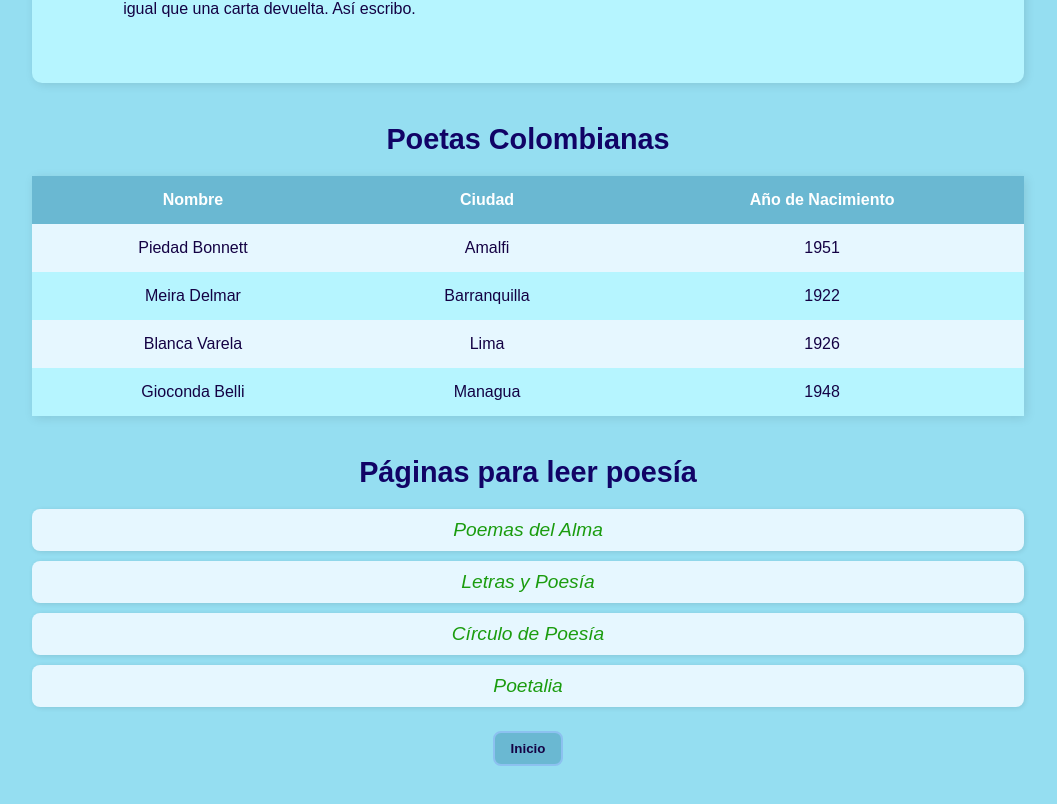
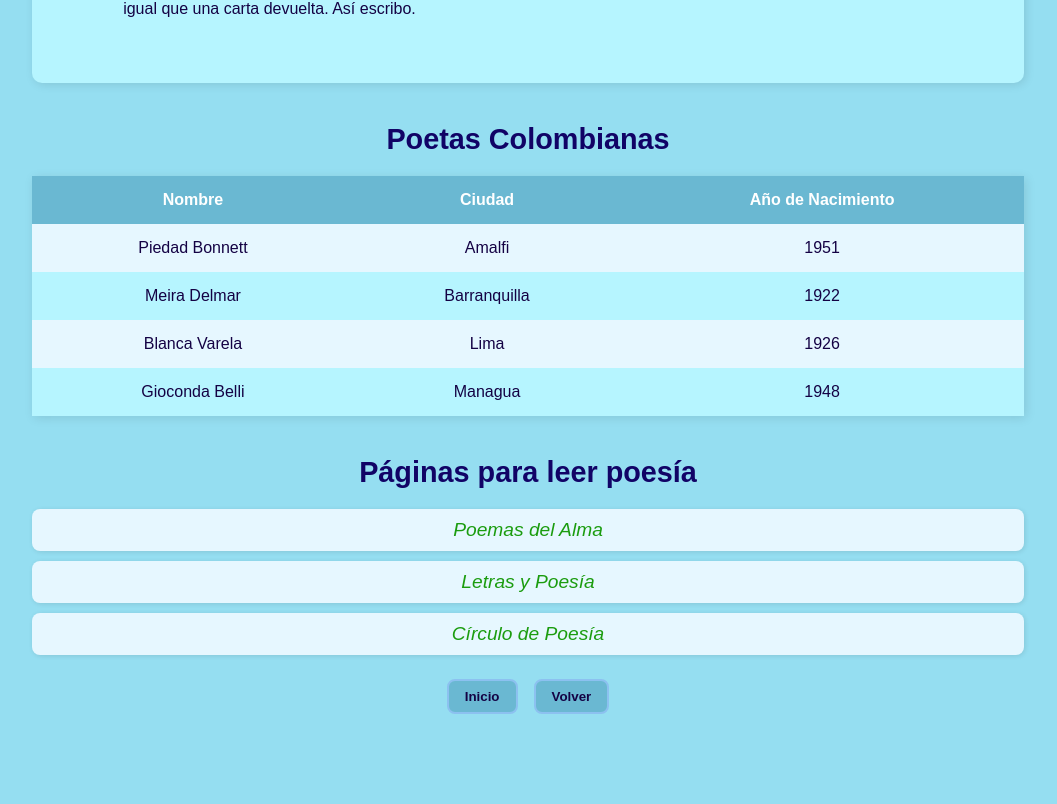
Before and after one commit to conyivo/FrontendUXCurso, a plain HTML site: page Ejercicio7.html in a window 1280 px wide. Shown: the part 4620-5424 px from the top of the page, without its empty margins (112-1169 px from the left). After the commit the page ends 5378 px from the top, so only its background shows below. Drawn offline with Linux system fonts and the light colour scheme.

Commit message:
Elimino una linea y agrego boton

```diff
--- a/Ejercicio7.html
+++ b/Ejercicio7.html
@@ -144,10 +144,10 @@
         <li><a href="https://www.poemas-del-alma.com/">Poemas del Alma</a></li>
         <li><a href="https://letrasypoesia.com/">Letras y Poesía</a></li>
         <li><a href="https://circulodepoesia.com/">Círculo de Poesía</a></li>
-        <li><a href="https://www.poetalia.com/">Poetalia</a></li>
     </ul>
     <div class="button-container">
         <button class="poema-button" type="button">Inicio</button>
+        <button class="poema-button" type="button">Volver</button>
     </div>
 </body>
 </html>
```
